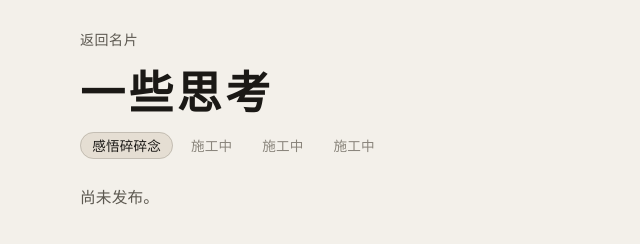
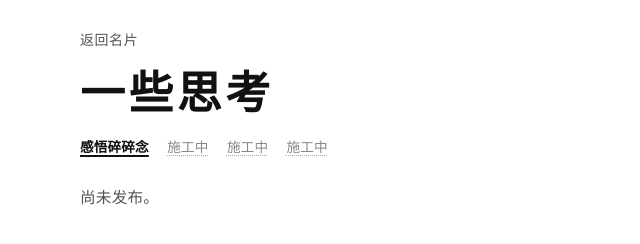
Before and after one commit to Booowennn/bowen-personal-site, a plain HTML site: page articles/index.html in a window 1280 px wide. Shown: the whole page, without its empty margins (0-640 px from the left). Drawn offline with Linux system fonts and the light colour scheme.

Commit message:
Restyle only the thoughts directory nav and page background

```diff
--- a/css/articles.css
+++ b/css/articles.css
@@ -1,14 +1,14 @@
 /* Shared styles for the articles directory and article pages.
    Tokens and type match the personal card site. */
 :root {
-  --bg: #0c0d0f;
-  --bg-elev: #14161a;
-  --bg-soft: #1b1e24;
-  --ink: #f2eee6;
-  --ink-muted: #9a958c;
-  --ink-faint: #6d6a64;
-  --line: rgba(242, 238, 230, 0.10);
-  --line-strong: rgba(242, 238, 230, 0.18);
+  --bg: #000000;
+  --bg-elev: #111111;
+  --bg-soft: #1a1a1a;
+  --ink: #ffffff;
+  --ink-muted: #a3a3a3;
+  --ink-faint: #737373;
+  --line: rgba(255, 255, 255, 0.12);
+  --line-strong: rgba(255, 255, 255, 0.22);
   --accent: #c9a66b;
   --accent-ink: #0c0d0f;
   --accent-dim: rgba(201, 166, 107, 0.14);
@@ -27,14 +27,14 @@
 
 @media (prefers-color-scheme: light) {
   :root {
-    --bg: #f3f0ea;
-    --bg-elev: #fffcf7;
-    --bg-soft: #eae5db;
-    --ink: #1b1916;
-    --ink-muted: #5c5850;
-    --ink-faint: #8a857c;
-    --line: rgba(27, 25, 22, 0.10);
-    --line-strong: rgba(27, 25, 22, 0.16);
+    --bg: #ffffff;
+    --bg-elev: #ffffff;
+    --bg-soft: #f2f2f2;
+    --ink: #111111;
+    --ink-muted: #555555;
+    --ink-faint: #888888;
+    --line: rgba(0, 0, 0, 0.12);
+    --line-strong: rgba(0, 0, 0, 0.22);
     --accent: #7a5a2c;
     --accent-ink: #fffcf7;
     --accent-dim: rgba(122, 90, 44, 0.12);
@@ -131,7 +131,7 @@ a[x-apple-data-detectors]:not([href^="mailto:"]) {
 .filters {
   display: flex;
   flex-wrap: wrap;
-  gap: 0.4rem 0.35rem;
+  gap: 0.45rem 1.15rem;
   margin: var(--space-title) 0 0;
   padding: 0;
   list-style: none;
@@ -140,27 +140,41 @@ a[x-apple-data-detectors]:not([href^="mailto:"]) {
 .filters a,
 .filters span {
   color: var(--ink-muted);
-  text-decoration: none;
   font-size: 0.85rem;
-  padding: 0.2rem 0.7rem;
-  border-radius: 999px;
-  border: 1px solid transparent;
+  padding: 0.1rem 0;
+  border: 0;
+  border-radius: 0;
+  background: none;
+  text-decoration: underline;
+  text-decoration-thickness: 1px;
+  text-underline-offset: 0.28em;
+  text-decoration-color: color-mix(in srgb, var(--ink-muted) 50%, transparent);
 }
-.filters a:hover {
-  color: var(--accent);
-  background: var(--accent-dim);
+.filters a:hover,
+.filters a:focus-visible {
+  color: var(--ink);
+  background: none;
+  text-decoration-thickness: 1.5px;
+  text-decoration-color: currentColor;
 }
 .filters a[aria-current="page"] {
   color: var(--ink);
-  border-color: var(--line-strong);
-  background: var(--accent-dim);
+  background: none;
+  border: 0;
+  font-weight: 600;
+  text-decoration-thickness: 2px;
+  text-decoration-color: currentColor;
 }
 .filters span[aria-disabled="true"] {
   color: var(--ink-faint);
   cursor: default;
   pointer-events: none;
   user-select: none;
-  background: transparent;
+  background: none;
+  text-decoration: underline dotted;
+  text-decoration-thickness: 1px;
+  text-underline-offset: 0.28em;
+  text-decoration-color: color-mix(in srgb, var(--ink-faint) 70%, transparent);
 }
 
 .article-list {
```
